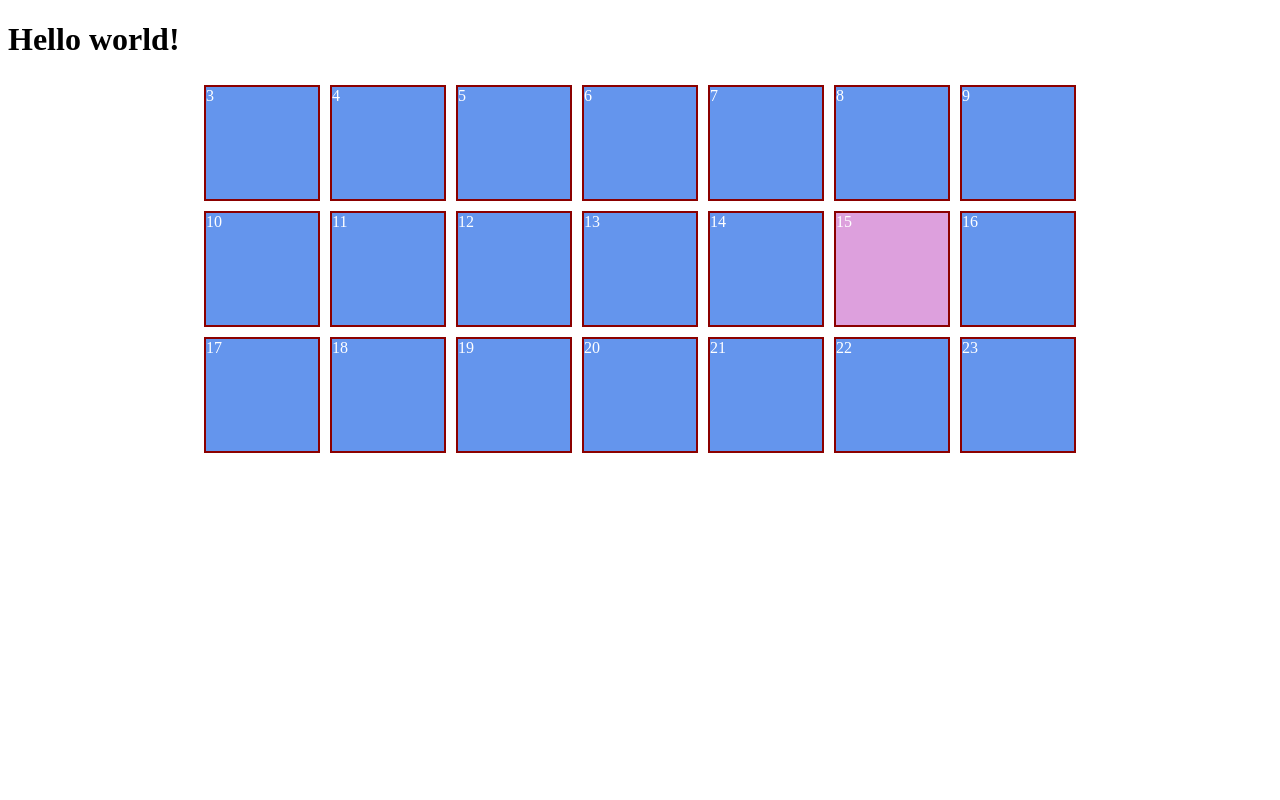
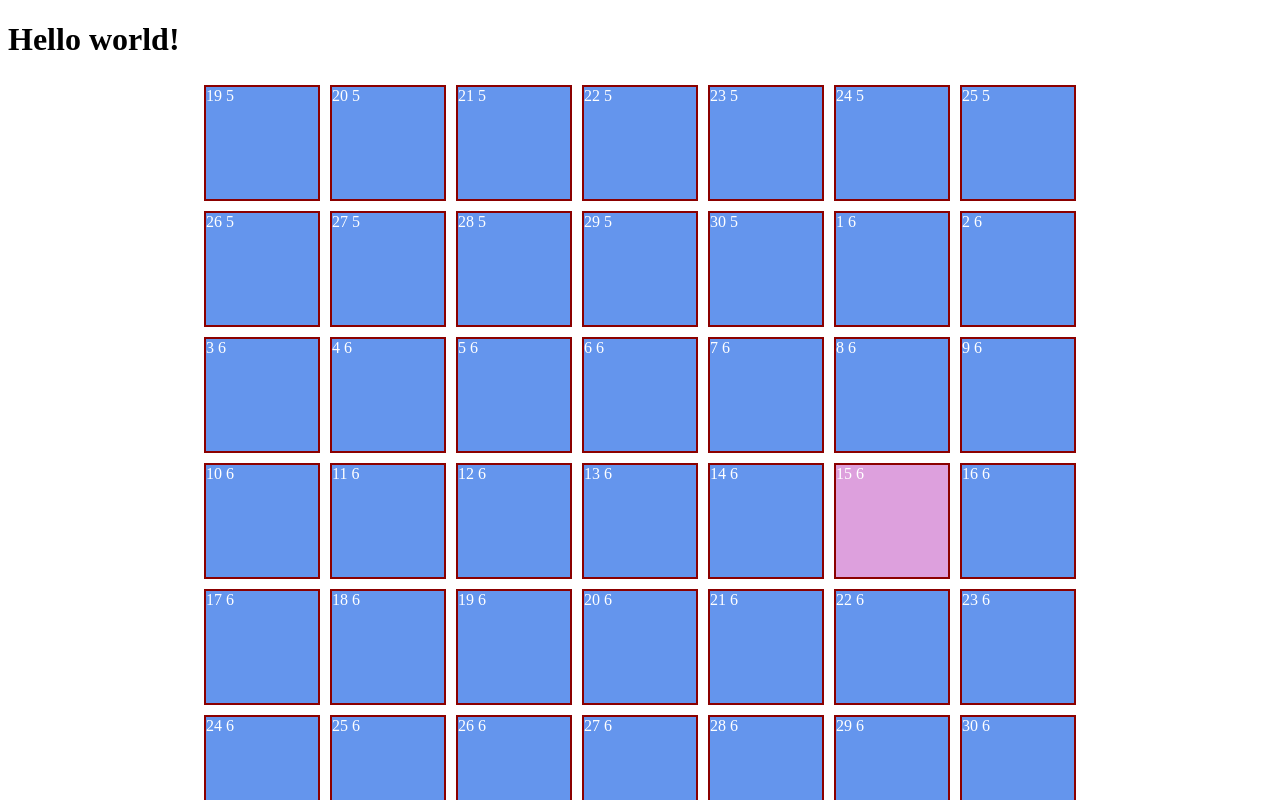
Before and after one commit to ratchek-old/Project-Per-Week-Frontend, a React (Create React App) app in the folder 02-dont-break-the-chain/app/: page / in a window 1280 px wide. Shown: the top 800 px of the page. Built offline with nearby package versions, Linux system fonts and the light colour scheme.

Commit message:
Fix generation of months.
Months would previously "overflow" when adding or subtracting days.
Switch to using miliseconds to prevent that from happening.

```diff
--- a/02-dont-break-the-chain/app/src/App.js
+++ b/02-dont-break-the-chain/app/src/App.js
@@ -3,14 +3,19 @@ import { addWeeks } from "./TimeTravel";
 function App() {
   const date = new Date();
 
+  const range = [-3,-2,-1,0,1,2,3,4,5,]
+
   return (
     <div className="App">
         <h1> Hello world!</h1>
-        <Week date={addWeeks(date, -1)} />
-        <Week date={date}/>
-        <Week date={addWeeks(date, 1)} />
+        {range.map((index) => {
+          return (
+            <Week
+          key = {index /*TODO: switch to a datestring of the sunday in that week or something*/}
+              date={addWeeks(date, index)}/>
+          )
+        })}
     </div>
   );
 }
-
 export default App;
--- a/02-dont-break-the-chain/app/src/Day.js
+++ b/02-dont-break-the-chain/app/src/Day.js
@@ -1,12 +1,15 @@
+import { isEvenMonth } from "./TimeTravel";
+
 const Day = (props) => {
   const isToday = (date) => { return date.toDateString() === new Date().toDateString();}
+  console.log("" + props.date.toDateString() + "  ===   " + new Date().toDateString())
   return (
     <div
-      className="day"
+      className= {isEvenMonth(props.date) ? "day even-month" : "day odd-month"}
       id={isToday(props.date) ?"today": null}
       key = {props.date.getDate()}
     >
-        {props.date.getDate()}
+        {props.date.getDate() + "  "  + props.date.getMonth()}
     </div>
   );
 }
--- a/02-dont-break-the-chain/app/src/TimeTravel.js
+++ b/02-dont-break-the-chain/app/src/TimeTravel.js
@@ -1,17 +1,31 @@
 export function addDays(date, numberOfDays){
     let newDate = new Date();
-    newDate.setDate(date.getDate() + numberOfDays);
+    // Can't do date.getDate() + numberOfDays because that leads to
+    // overflow issues whenever the month changes
+    newDate.setTime(date.getTime() + daysToMiliseconds(numberOfDays))
     return (newDate);
   }
 
 export function addWeeks(date, numberOfWeeks){
 let newDate = new Date();
 newDate.setDate(date.getDate() + 7 * numberOfWeeks);
+console.log(  " returning with" + newDate.toDateString())
+
 return (newDate);
 }
-
+function daysToMiliseconds(noOfDays){
+    return noOfDays * 86400000;
+}
 export function getSundayBefore(date){
     let newDate = new Date();
-    newDate.setDate(date.getDate() - date.getDay())
+    // Can't do date.getDate() - date.getDay() because that leads to
+    // overflow issues whenever the month changes
+    newDate.setTime(date.getTime() - daysToMiliseconds(date.getDay()))
     return (newDate)
 }
+
+export function isEvenMonth(date){
+    // Months start at 0. (So January is 0)
+    // The comparator used is !== instead of === to get a more intuitive behavior
+    return (date.getMonth() % 2 !== 0);
+}
--- a/02-dont-break-the-chain/app/src/Week.js
+++ b/02-dont-break-the-chain/app/src/Week.js
@@ -11,6 +11,7 @@ const Week = (props) => {
         return (
           <Day
             key = {index.toString()}
+            sunday = {sunday}
             date={ addDays(sunday, index) }
           />
         )
```
